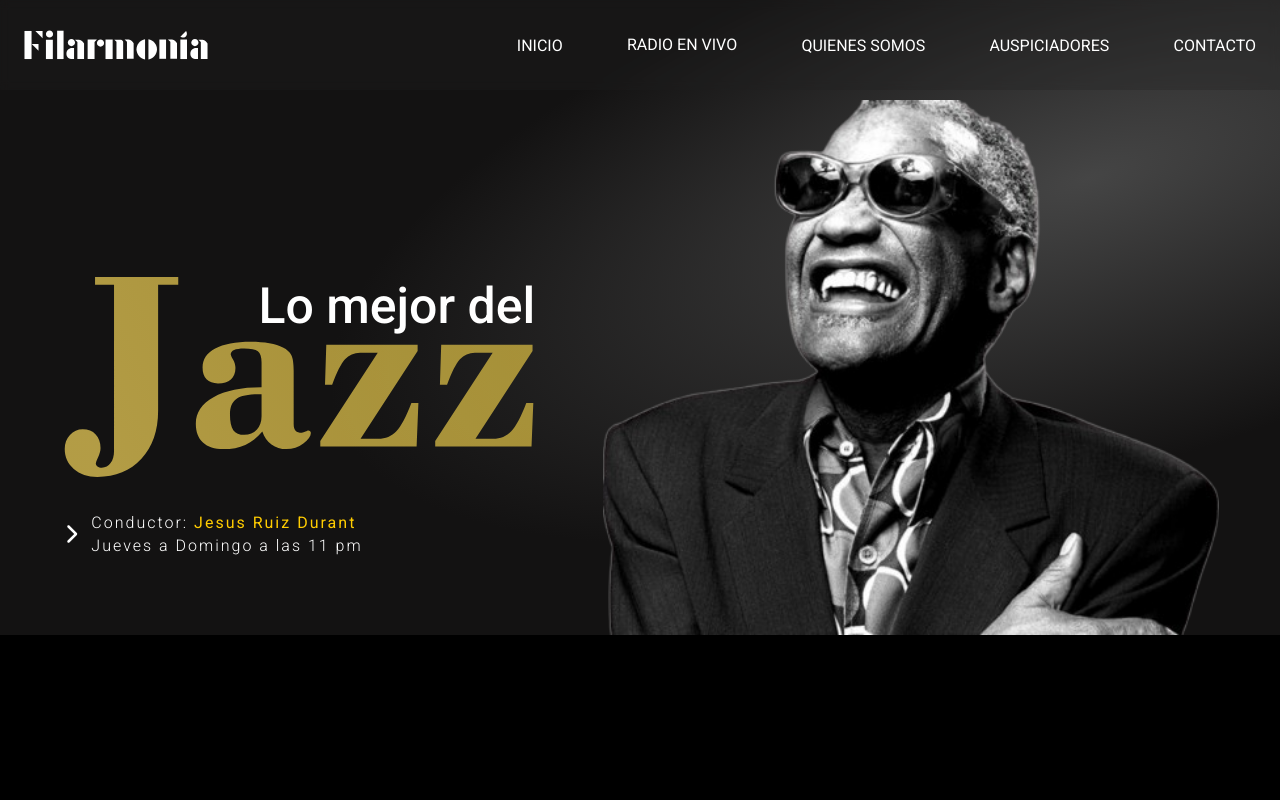
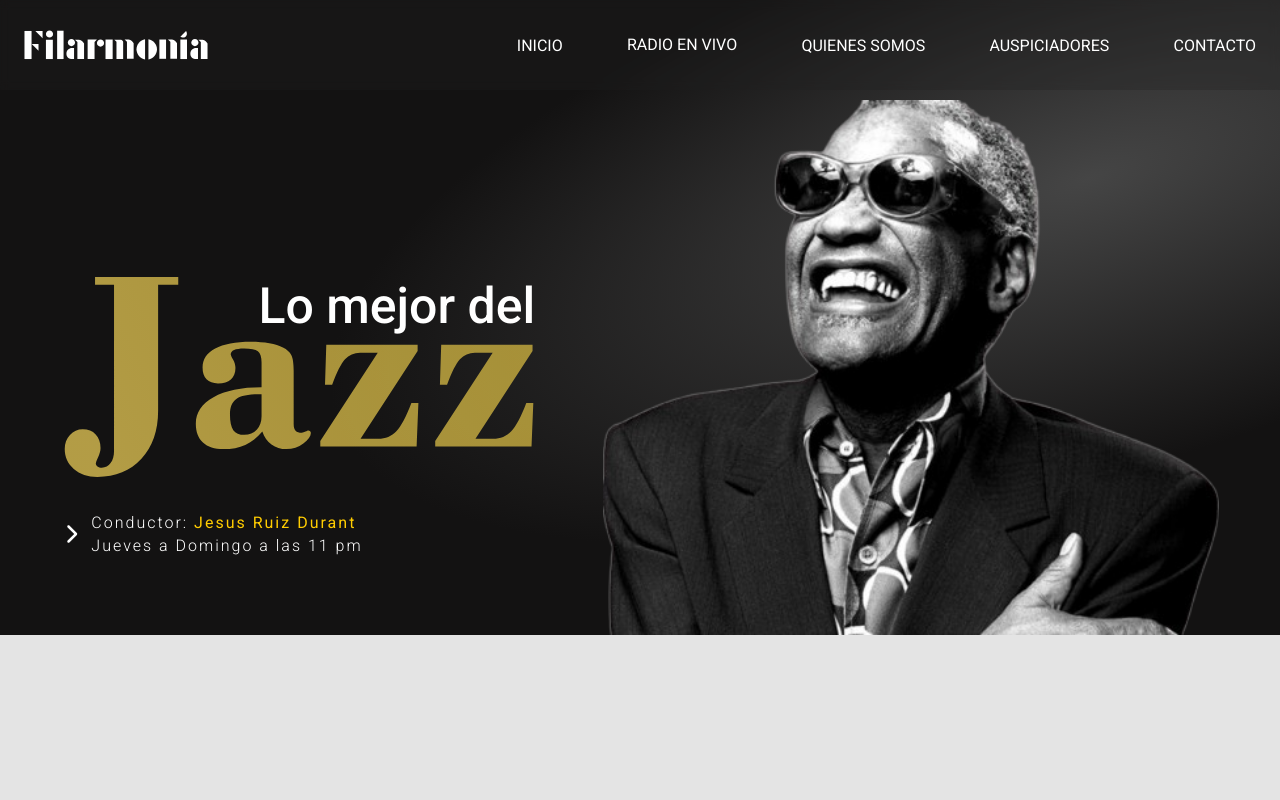
Before and after one commit to ANGELLH2000/Filarmon-a-RadioWeb, a React (Vite) app: page / in a window 1280 px wide. Shown: the top 800 px of the page. Built offline with nearby package versions, Linux system fonts and the light colour scheme.

Commit message:
Section_Programa

```diff
--- a/src/Bases.css
+++ b/src/Bases.css
@@ -13,7 +13,7 @@
 }
 
 body {
-    background-color: black;
+    background-color:#E4E4E4;
 }
 
 p {
```
